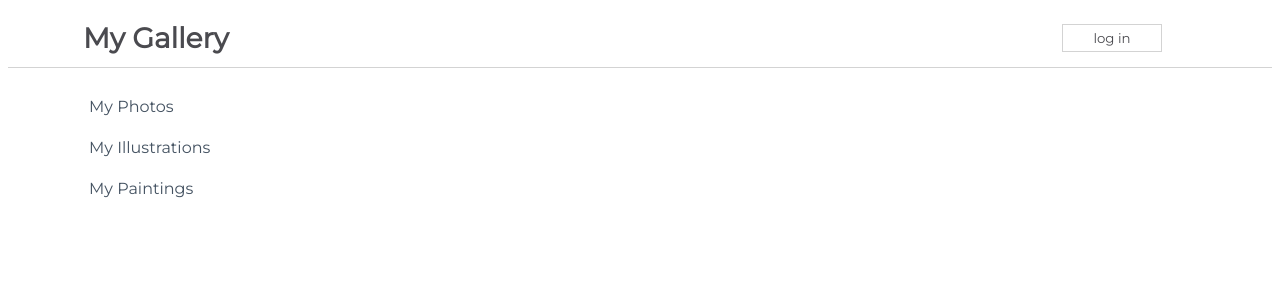
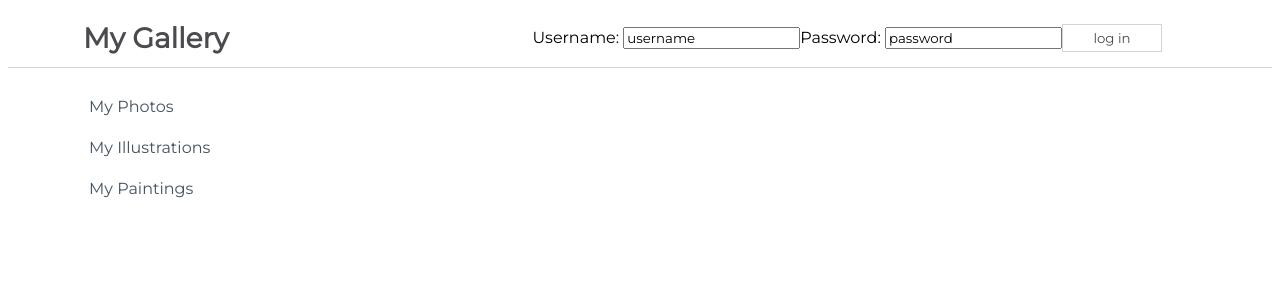
Before and after one commit to quiltingcode/react-anchors-challenge, a React (Create React App) app in the folder my-app/: page / in a window 1280 px wide. Shown: the top 300 px of the page. Built offline with nearby package versions, Linux system fonts and the light colour scheme.

Commit message:
Add navbarform toggler

```diff
--- a/my-app/src/App.js
+++ b/my-app/src/App.js
@@ -8,7 +8,7 @@ function App() {
     <div className={css.App}>
       <Sidebar />
       {/* <NavBarSimple /> */}
-      <NavBarForm/>
+      <NavBarForm />
     </div>
   );
 }
--- a/my-app/src/components/NavBarForm.js
+++ b/my-app/src/components/NavBarForm.js
@@ -12,9 +12,9 @@ class NavBarForm extends React.Component {
 
     handleClick = () => {
         this.setState((prevState) => ({
-            buttonText: prevState.buttonText === "Log out" ? "Log in" : "Log out",
+            buttonText: prevState.buttonText === "Log in" ? "Submit" : "Log in",
+            isLoggedIn: prevState.isLoggedIn === false ? true : false
         }))
-
     }
 
     render() {
@@ -22,8 +22,23 @@ class NavBarForm extends React.Component {
             <div className= {css.NavBar}>
                 <h1>My Gallery</h1>
                 <div>
+                {this.state.isLoggedIn ? (
+
+                    <form>
+                        <label>Username: </label>
+                        <input defaultValue="username"></input>
+                        <label>Password: </label>
+                        <input defaultValue="password"></input>
+                        <button onClick={() => this.handleClick()}>{this.state.buttonText}</button>
+                    </form>
+                ) :
+                (
                     <button onClick={() => this.handleClick()}>{this.state.buttonText}</button>
+                )}
                 </div>
+
+
+
 
             </div>
         )
```
